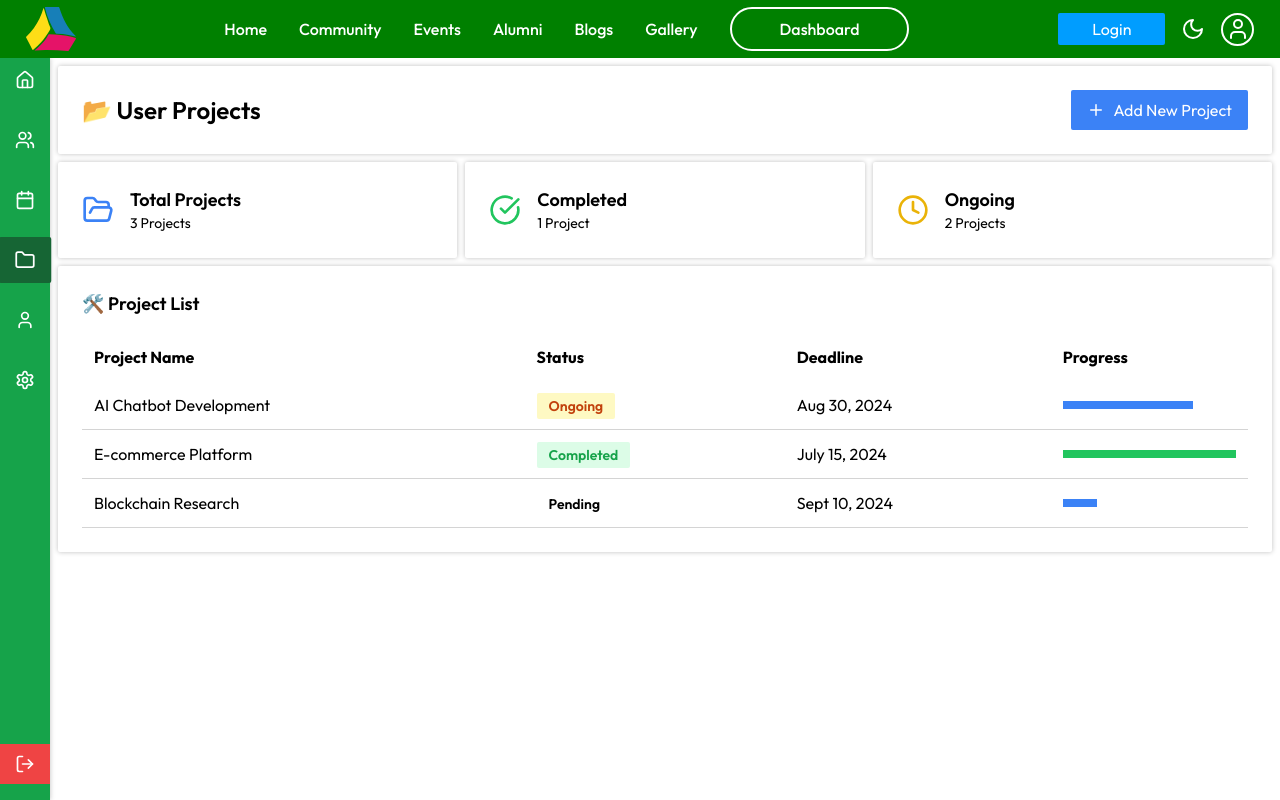
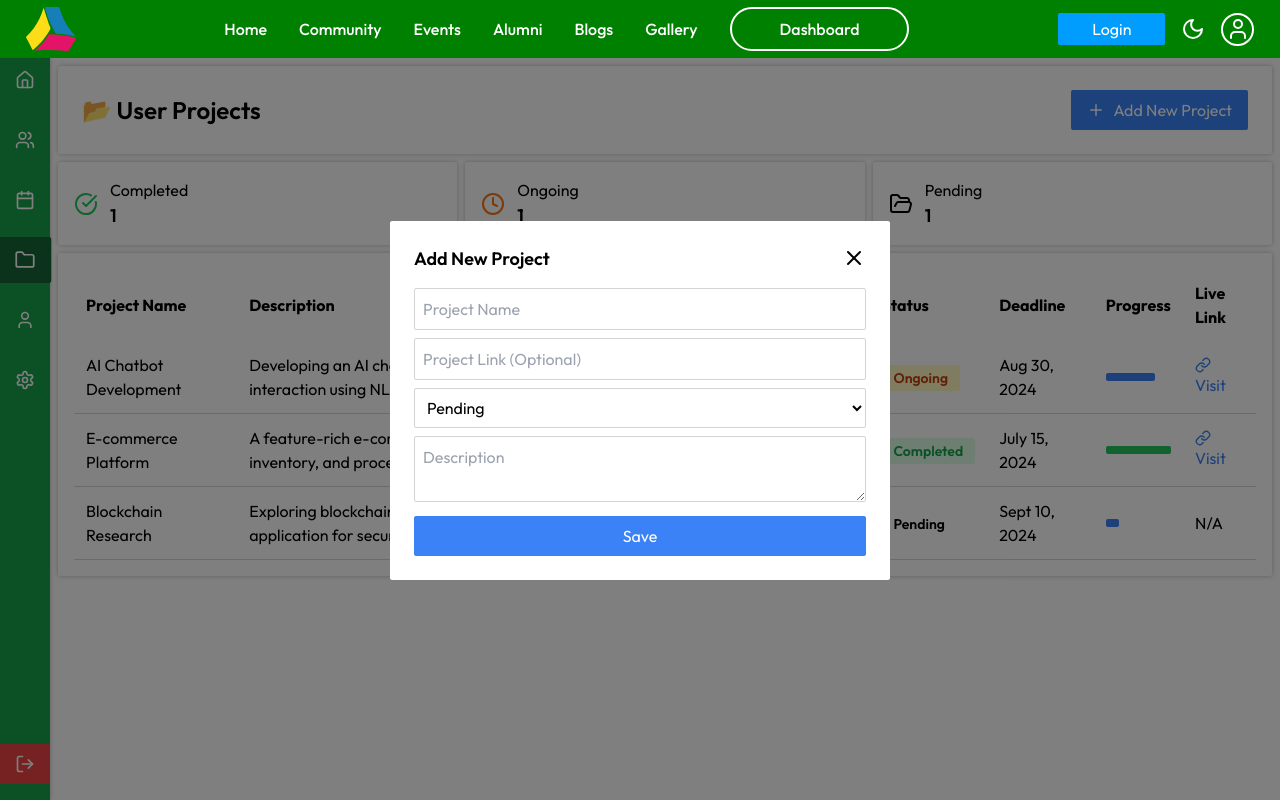
Before and after one commit to mercy-rotich/Meru_innovators_website, a React (Vite) app: page /account/projects in a window 1280 px wide. Both pictures are taken after a click on the button "Add New Project". Built offline with nearby package versions, Linux system fonts and the light colour scheme.

Commit message:
Worked on a project form

```diff
--- a/package.json
+++ b/package.json
@@ -10,6 +10,8 @@
     "preview": "vite preview"
   },
   "dependencies": {
+    "@mui/material": "^6.4.6",
+    "@reduxjs/toolkit": "^2.6.0",
     "antd": "^5.24.2",
     "axios": "^1.8.1",
     "framer-motion": "^12.4.7",
@@ -20,10 +22,12 @@
     "react-markdown": "^10.0.0",
     "react-multi-carousel": "^2.8.5",
     "react-native-multi-slider": "^0.3.6",
+    "react-redux": "^9.2.0",
     "react-router-dom": "^7.0.0",
     "react-slick": "^0.30.2",
     "react-syntax-highlighter": "^15.6.1",
     "react-toastify": "^11.0.5",
+    "redux": "^5.0.1",
     "remark-gfm": "^4.0.1",
     "slick-carousel": "^1.8.1",
     "swiper": "^11.1.15"
--- a/src/App.jsx
+++ b/src/App.jsx
@@ -38,6 +38,8 @@ import UserProjects from "./pages/UserAccount/UserProjects/UserProjects";
 
 import UserSettings from "./pages/UserAccount/UserSettings/UserSettings";
 
+import Preloader from "./components/Preloader/Preloader";
+
 const App = () => {
   const { isDarkMode } = useTheme();
 
@@ -72,6 +74,7 @@ const App = () => {
         <Route path="/account/projects" element={<UserProjects />} />
         <Route path="/account/user-settings" element={<UserSettings />} />
       </Routes>
+      <Preloader />
       <SocialMedia />
       <NavigateTopArrow />
     </BrowserRouter>
--- a/src/pages/UserAccount/UserProjects/UserProjects.jsx
+++ b/src/pages/UserAccount/UserProjects/UserProjects.jsx
@@ -1,84 +1,144 @@
-import React from "react";
+import React, { useState } from "react";
 import UserAccountLayout from "../UserAccountLayout/UserAccountLayout";
-import { FolderOpen, Plus, CheckCircle, Clock, Briefcase } from "lucide-react";
+import { FolderOpen, Plus, CheckCircle, Clock, Link, X } from "lucide-react";
 
-const projects = [
+const truncateDescription = (text, wordLimit = 25) => {
+  const words = text.split(" ");
+  return words.length > wordLimit
+    ? words.slice(0, wordLimit).join(" ") + "..."
+    : text;
+};
+
+const UserProjects = () => {
+  const [projects, setProjects] = useState([
     {
       id: 1,
       name: "AI Chatbot Development",
+      description:
+        "Developing an AI chatbot for automated customer support and seamless user interaction using NLP and machine learning models.",
       status: "Ongoing",
       deadline: "Aug 30, 2024",
       progress: 75,
+      liveLink: "https://aichatbot.com",
     },
     {
       id: 2,
       name: "E-commerce Platform",
+      description:
+        "A feature-rich e-commerce platform allowing vendors to list products, manage inventory, and process transactions with a secure payment gateway.",
       status: "Completed",
       deadline: "July 15, 2024",
       progress: 100,
+      liveLink: "https://ecommerceplatform.com",
     },
     {
       id: 3,
       name: "Blockchain Research",
+      description:
+        "Exploring blockchain technologies and smart contracts to develop a decentralized application for secure and transparent transactions.",
       status: "Pending",
       deadline: "Sept 10, 2024",
       progress: 20,
+      liveLink: "",
     },
-];
+  ]);
 
-const UserProjects = () => {
+  const [showModal, setShowModal] = useState(false);
+  const [newProject, setNewProject] = useState({
+    name: "",
+    description: "",
+    status: "Pending",
+    deadline: "",
+    progress: 0,
+    liveLink: "",
+  });
+
+  // Handle input changes
+  const handleChange = (e) => {
+    const { name, value } = e.target;
+    setNewProject((prev) => ({ ...prev, [name]: value }));
+  };
+
+  // Handle form submission
+  const addProject = () => {
+    if (!newProject.name.trim() || !newProject.description.trim()) {
+      alert("Project name and description are required.");
+      return;
+    }
+
+    const updatedProjects = [...projects, { id: Date.now(), ...newProject }];
+
+    setProjects(updatedProjects);
+    setShowModal(false); // Close modal only if the project is added successfully
+
+    // Reset form fields
+    setNewProject({
+      name: "",
+      description: "",
+      status: "Pending",
+      deadline: "",
+      progress: 0,
+      liveLink: "",
+    });
+  };
+
   return (
     <UserAccountLayout>
-      <div className="">
-        {/* Page Header */}
+      <div>
+        {/* Add Project Button */}
         <div className="bg-white shadow-least rounded-sm p-6 flex flex-col md:flex-row items-center justify-between">
           <h2 className="text-2xl font-semibold text-gray-800">
             📂 User Projects
           </h2>
-          <button className="flex items-center gap-2 bg-blue-500 text-white px-4 py-2 rounded-sm hover:bg-blue-600 transition">
-            <Plus size={18} />
-            Add New Project
+          <button
+            onClick={() => setShowModal(true)}
+            className="flex items-center gap-2 bg-blue-500 text-white px-4 py-2 rounded-sm hover:bg-blue-600 transition"
+          >
+            <Plus size={18} /> Add New Project
           </button>
         </div>
 
-        {/* Project Summary Cards */}
-        <div className="grid grid-cols-1 md:grid-cols-3 gap-[0.5rem] mt-[0.5rem]">
-          <div className="bg-white p-6 rounded-sm shadow-least flex items-center gap-4">
-            <FolderOpen className="text-blue-500" size={32} />
-            <div>
-              <h3 className="text-lg font-semibold">Total Projects</h3>
-              <p className="text-gray-500 text-sm">3 Projects</p>
+        <div className="grid grid-cols-3 gap-[0.5rem] mt-[0.5rem]">
+          <div className="bg-white p-4 rounded-sm shadow-least flex items-center">
+            <CheckCircle className="text-green-500" size={24} />
+            <div className="ml-3">
+              <p className="text-gray-600">Completed</p>
+              <h3 className="text-lg font-semibold">
+                {projects.filter((p) => p.status === "Completed").length}
+              </h3>
             </div>
           </div>
-          <div className="bg-white p-6 rounded-sm shadow-least flex items-center gap-4">
-            <CheckCircle className="text-green-500" size={32} />
-            <div>
-              <h3 className="text-lg font-semibold">Completed</h3>
-              <p className="text-gray-500 text-sm">1 Project</p>
+          <div className="bg-white p-4 rounded-sm shadow-least flex items-center">
+            <Clock className="text-orange-500" size={24} />
+            <div className="ml-3">
+              <p className="text-gray-600">Ongoing</p>
+              <h3 className="text-lg font-semibold">
+                {projects.filter((p) => p.status === "Ongoing").length}
+              </h3>
             </div>
           </div>
-          <div className="bg-white p-6 rounded-sm shadow-least flex items-center gap-4">
-            <Clock className="text-yellow-500" size={32} />
-            <div>
-              <h3 className="text-lg font-semibold">Ongoing</h3>
-              <p className="text-gray-500 text-sm">2 Projects</p>
+          <div className="bg-white p-4 rounded-sm shadow-least flex items-center">
+            <FolderOpen className="text-gray-500" size={24} />
+            <div className="ml-3">
+              <p className="text-gray-600">Pending</p>
+              <h3 className="text-lg font-semibold">
+                {projects.filter((p) => p.status === "Pending").length}
+              </h3>
             </div>
           </div>
         </div>
 
-        {/* Projects List */}
-        <div className="mt-[0.5rem] bg-white rounded-sm shadow-least ">
-          <h3 className="text-lg font-semibold text-gray-800 px-6 pt-6 ">
-            🛠️ Project List
-          </h3>
-          <div className="px-6 w-full overflow-x-scroll pb-6">
-            <table className="w-full mt-4 border-collapse">
+        {/* Project List */}
+        <div className="bg-white rounded-sm shadow-least p-4 mt-[0.5rem] overflow-x-auto">
+          <table className="w-full border-collapse min-w-[800px]">
             <thead>
               <tr className="bg-gray-100 text-gray-700">
                 <th className="p-3 text-left">Project Name</th>
+                <th className="p-3 text-left">Description</th>
                 <th className="p-3 text-left">Status</th>
                 <th className="p-3 text-left">Deadline</th>
                 <th className="p-3 text-left">Progress</th>
+                <th className="p-3 text-left">Live Link</th>
               </tr>
             </thead>
             <tbody>
@@ -88,6 +148,9 @@ const UserProjects = () => {
                   className="border-b border-neutral-300 hover:bg-gray-50 transition"
                 >
                   <td className="p-3">{project.name}</td>
+                  <td className="p-3 text-gray-600">
+                    {truncateDescription(project.description)}
+                  </td>
                   <td className="p-3">
                     <span
                       className={`px-3 py-1 text-sm font-semibold rounded-sm ${
@@ -103,9 +166,9 @@ const UserProjects = () => {
                   </td>
                   <td className="p-3">{project.deadline}</td>
                   <td className="p-3">
-                      <div className="w-full bg-gray-200 rounded-smll h-2">
+                    <div className="w-full bg-gray-200 rounded-sm h-2">
                       <div
-                          className={`h-2 rounded-smll ${
+                        className={`h-2 rounded-sm ${
                           project.progress === 100
                             ? "bg-green-500"
                             : "bg-blue-500"
@@ -114,12 +177,84 @@ const UserProjects = () => {
                       ></div>
                     </div>
                   </td>
+                  <td className="p-3">
+                    {project.liveLink ? (
+                      <a
+                        href={project.liveLink}
+                        target="_blank"
+                        rel="noopener noreferrer"
+                        className="text-blue-500 hover:underline"
+                      >
+                        <Link size={16} /> Visit
+                      </a>
+                    ) : (
+                      <span className="text-gray-400">N/A</span>
+                    )}
+                  </td>
                 </tr>
               ))}
             </tbody>
           </table>
         </div>
+
+        {/* Add Project Modal */}
+        {showModal && (
+          <div className="fixed inset-0 flex items-center justify-center bg-gray-900 bg-opacity-50 bg-black/50">
+            <div className="bg-white p-6 rounded-sm max-w-[500px] w-[97%]">
+              <div className="flex justify-between items-center mb-4">
+                <h3 className="text-lg font-semibold">Add New Project</h3>
+                <X
+                  className="cursor-pointer"
+                  onClick={() => setShowModal(false)}
+                />
               </div>
+
+              <input
+                type="text"
+                name="name"
+                placeholder="Project Name"
+                value={newProject.name}
+                onChange={handleChange}
+                className="border p-2 border-neutral-300 w-full mb-2 rounded-sm"
+              />
+
+              <input
+                type="text"
+                name="liveLink"
+                placeholder="Project Link (Optional)"
+                value={newProject.liveLink}
+                onChange={handleChange}
+                className="border p-2 border-neutral-300 w-full mb-2 rounded-sm"
+              />
+
+              <select
+                name="status"
+                value={newProject.status}
+                onChange={handleChange}
+                className="border p-2 border-neutral-300 w-full mb-2 rounded-sm bg-transparent"
+              >
+                <option value="Ongoing">Ongoing</option>
+                <option value="Completed">Completed</option>
+                <option value="Pending">Pending</option>
+              </select>
+
+              <textarea
+                name="description"
+                placeholder="Description"
+                value={newProject.description}
+                onChange={handleChange}
+                className="border border-neutral-300 p-2 w-full mb-2 rounded-sm"
+              ></textarea>
+
+              <button
+                onClick={addProject}
+                className="bg-blue-500 text-white px-4 py-2 rounded-sm w-full"
+              >
+                Save
+              </button>
+            </div>
+          </div>
+        )}
       </div>
     </UserAccountLayout>
   );
--- /dev/null
+++ b/src/store/Store.jsx
@@ -0,0 +1,26 @@
+ import { configureStore } from "@reduxjs/toolkit";
+
+
+import PreloaderSlice from "./features/PreloaderSlice";
+
+
+
+
+ const Store = configureStore({
+
+
+    reducer:{
+
+
+        preloader:PreloaderSlice.reducer
+
+
+    }
+
+
+ })
+
+
+
+
+ export default Store;
--- /dev/null
+++ b/src/store/features/PreloaderSlice.jsx
@@ -0,0 +1,23 @@
+import { createSlice } from "@reduxjs/toolkit";
+
+const PreloaderSlice = createSlice({
+  initialState: {
+    loading: false,
+  },
+
+  name: "preloader",
+
+  reducers: {
+    openPreloader: (state) => {
+      state.loading = true;
+    },
+
+    closePreloader: (state) => {
+      state.loading = false;
+    },
+  },
+});
+
+export default PreloaderSlice;
+
+export const { openPreloader, closePreloader } = PreloaderSlice.actions;
```
Also changed, not shown: src/components/Preloader/Preloader.jsx (+6 -12 lines), src/main.jsx (+9 -3 lines), src/pages/authentication/login/Login.jsx (+34 -2 lines), 1 other file (tests, documents, lock files or other folders). Lines whose indentation alone changed are shown as unchanged.
